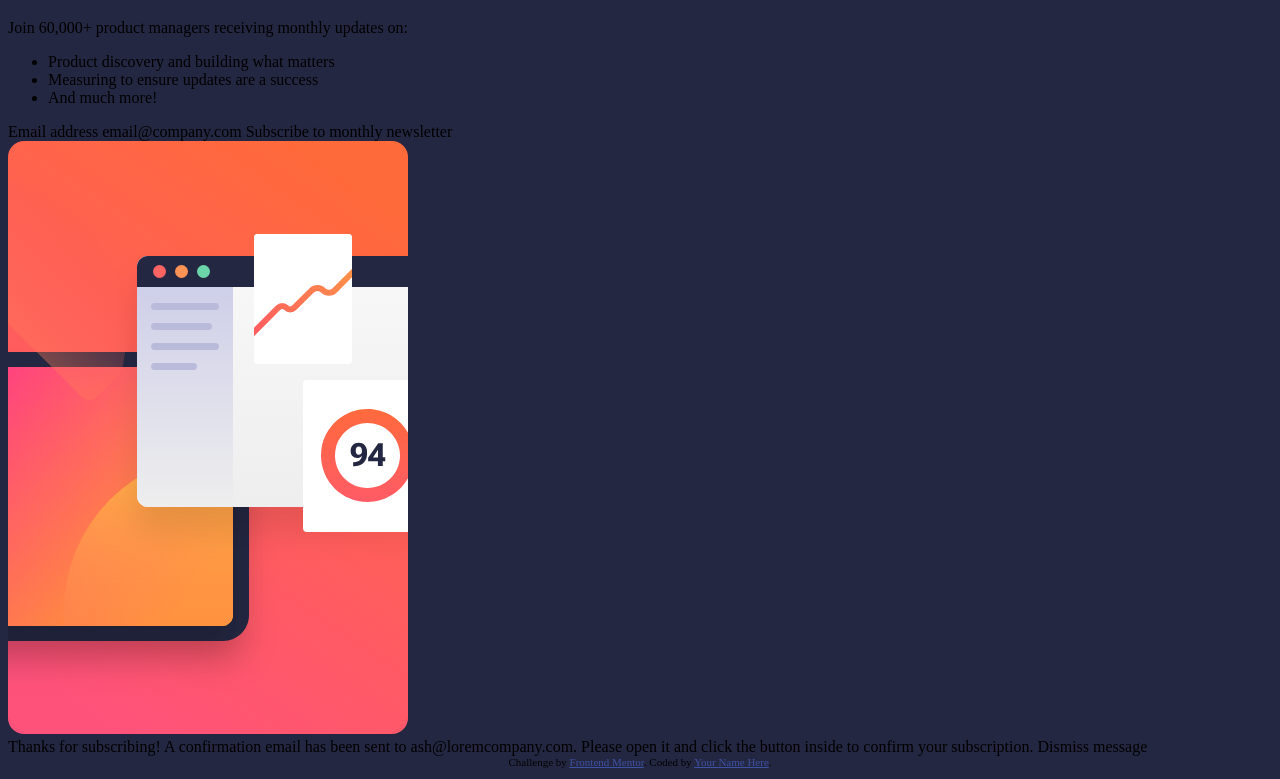
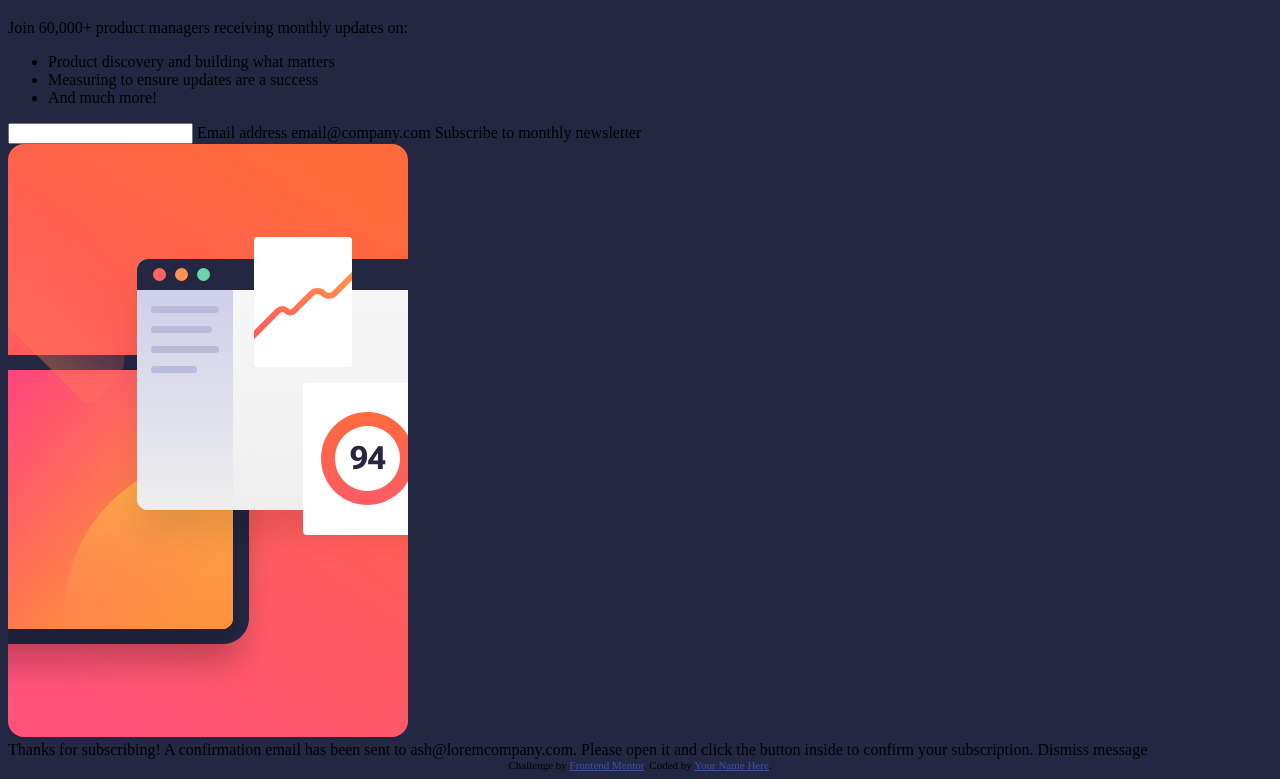
Before and after one commit to fawzy222/newsletter-signup, a plain HTML site: page index.html in a window 1280 px wide. Shown: the part 61-840 px from the top of the page. Drawn offline with Linux system fonts and the light colour scheme.

Commit message:
disregard

```diff
--- a/index.html
+++ b/index.html
@@ -27,11 +27,12 @@
       <li>Measuring to ensure updates are a success</li>
       <li>And much more!</li>
       </ul>
-      <form>Email address
+      <form>
+       <input type="email"> Email address
       email@company.com
 
       Subscribe to monthly newsletter
-    </form>
+      </form>
     </div>
     <div id="form-img"><img src="./assets/images/illustration-sign-up-desktop.svg"></div>
 </div>
```
Also changed, not shown: 3 other files.
